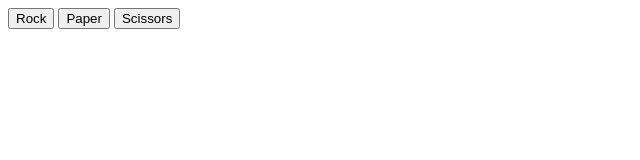
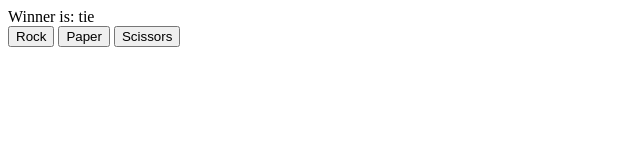
Before and after one commit to Doomnoom/rock-paper-scissors, a plain HTML site: page index.html in a window 1280 px wide. Both pictures are taken after a click on the button "Rock". Shown: the whole page, without its empty margins (0-640 px from the left). Drawn offline with Linux system fonts and the light colour scheme.

Commit message:
display result to page rather than the console

```diff
--- a/index.html
+++ b/index.html
@@ -6,10 +6,10 @@
     <script src="script.js" defer></script>
 </head>
 <body>
+    <div id="result">Winner is: </div>
+
     <button class="selection" id="ROCK">Rock</button>
-
     <button class="selection" id="PAPER">Paper</button>
-
     <button class="selection" id="SCISSORS">Scissors</button>
 </body>
 </html>
--- a/script.js
+++ b/script.js
@@ -28,12 +28,15 @@
 }*/
 
 const buttons = document.querySelectorAll('.selection');
+let resultTxt = document.querySelector('#result');
 
 buttons.forEach(buttons => buttons.addEventListener('click', function(e){
     let playerChoice = e.currentTarget.id;
     let computerChoice = getComputerChoice();
-    console.log(playRound(playerChoice, computerChoice));
+    let winner = playRound(playerChoice, computerChoice)
+    resultTxt.textContent = `Winner is: ${winner}`;
 }))
+
 
 
 
```
